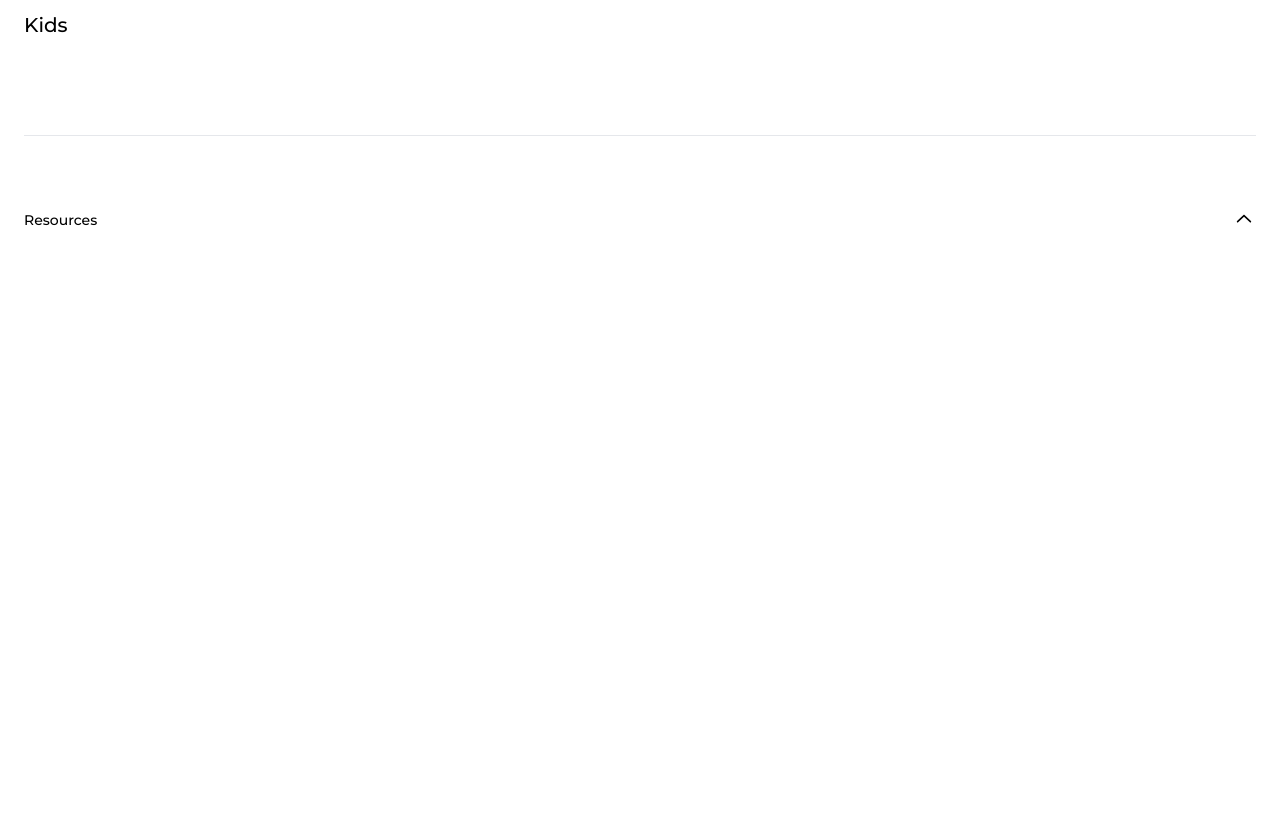
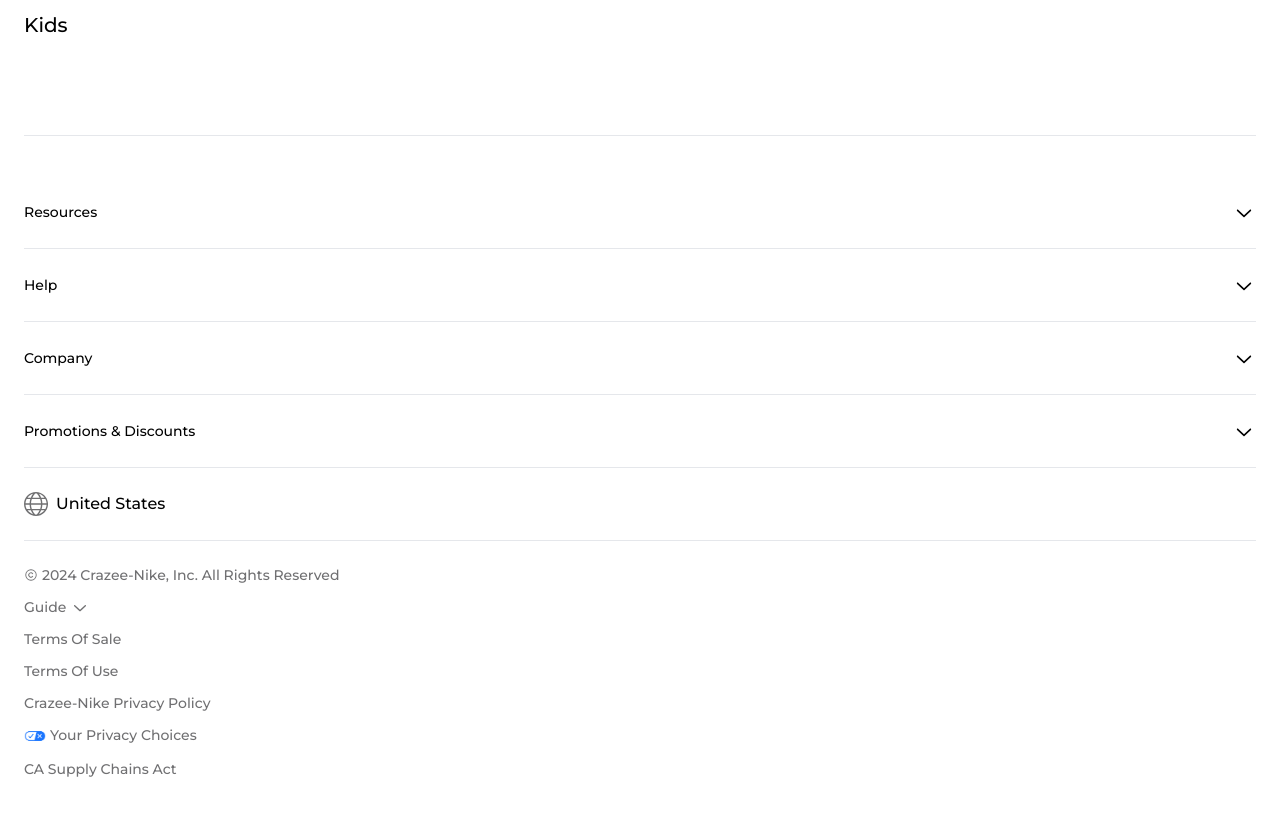
Before and after one commit to kouamherve/crazee-nike, a React (Create React App) app: page / in a window 1280 px wide. Shown: the part 4620-5435 px from the top of the page. Before the commit the page ends 4924 px from the top, so only its background shows below. Built offline with nearby package versions, Linux system fonts and the light colour scheme; a web font is replaced by a local one.

Commit message:
✨ F01: HOMEPAGE > Add Footer

```diff
--- a/src/components/pages/home/Footer.js
+++ b/src/components/pages/home/Footer.js
@@ -1,25 +1,58 @@
-import { useState } from "react";
 import FooterCard from "../../reusable-ui/FooterCard";
-import { resources } from "../navbar/menus/helpers";
+import { companies, helps, promotions, resources } from "./helpers";
+import { TfiWorld } from "react-icons/tfi";
+import { RxChevronDown } from "react-icons/rx";
+import { PiCopyright } from "react-icons/pi";
 
 export default function Footer() {
-  const [showDetail, setShowDetail] = useState(false);
-
-  const handleDetail = () => {
-    setShowDetail(!showDetail);
-  };
   const resource = resources;
+  const help = helps;
+  const company = companies;
+  const promotion = promotions;
 
   return (
     <div className="px-6 py-12">
       <div>
+        <FooterCard title="resources" resources={resource} className=" py-5" />
+        <FooterCard title="help" resources={help} className=" py-0" />
+        <FooterCard title="company" resources={company} className="py-0" />
         <FooterCard
-          showDetail={showDetail}
-          handleDetail={handleDetail}
-          title="resources"
-          resources={resource}
-          className=" py-6"
+          title="promotions & discounts"
+          resources={promotion}
+          className="py-0"
         />
+        <div>
+          <hr />
+          <div className=" py-6 flex items-center gap-2">
+            <TfiWorld className=" text-2xl text-secondary" />
+            <h3 className=" text-base font-medium">United States</h3>
+          </div>
+        </div>
+        <div>
+          <hr className=" pb-6" />
+          <ul className="text-sm text-secondary font-medium space-y-3">
+            <li className="flex items-center gap-1">
+              <PiCopyright />
+              <h4>2024 Crazee-Nike, Inc. All Rights Reserved</h4>
+            </li>
+            <li className="flex gap-1">
+              <h4>Guide</h4>
+              <RxChevronDown className=" text-xl" />
+            </li>
+            <li>Terms Of Sale</li>
+            <li>Terms Of Use</li>
+            <li>Crazee-Nike Privacy Policy</li>
+            <li className="flex gap-1">
+              <img
+                className=" size-[22px]"
+                src="./assets/privacy_choices.png"
+                alt="privacy choices"
+              />
+              <h4>Your Privacy Choices</h4>
+            </li>
+            <li>CA Supply Chains Act</li>
+          </ul>
+        </div>
       </div>
     </div>
   );
--- /dev/null
+++ b/src/components/pages/home/helpers.js
@@ -0,0 +1,36 @@
+export const resources = [
+  { detail: "Gift Cards" },
+  { detail: "Find A Store" },
+  { detail: "Become A Member" },
+  { detail: "Crazee-Nike X Nba" },
+  { detail: "Crazee-Nike Journal" },
+  { detail: "Site Feedback" },
+];
+
+export const helps = [
+  { detail: "Get Help" },
+  { detail: "Order Status" },
+  { detail: "Shipping And Delivery" },
+  { detail: "Returns" },
+  { detail: "Order Cancellation" },
+  { detail: "Payment Options" },
+  { detail: "Gift Card Balance" },
+  { detail: "Contact Us" },
+];
+
+export const companies = [
+  { detail: "About Crazee-Nike" },
+  { detail: "News" },
+  { detail: "Careers" },
+  { detail: "Investors" },
+  { detail: "Purpose" },
+  { detail: "Sustainability" },
+];
+
+export const promotions = [
+  { detail: "Student" },
+  { detail: "Military" },
+  { detail: "Teacher" },
+  { detail: "First Responders & Medical Professionals" },
+  { detail: "Birthday" },
+];
--- a/src/components/pages/navbar/menus/helpers.js
+++ b/src/components/pages/navbar/menus/helpers.js
@@ -12,12 +12,3 @@ export const allMenus = [
   { id: 4, title: "kids", content: <KidsMenu /> },
   { id: 5, title: "jordan", content: <JordanMenu /> },
 ];
-
-export const resources = [
-  { detail: "Gift Cards" },
-  { detail: "Find A Store" },
-  { detail: "Become A Member" },
-  { detail: "Crazee-Nike X Nba" },
-  { detail: "Crazee-Nike Journal" },
-  { detail: "Site Feedback" },
-];
--- a/src/components/reusable-ui/FooterCard.js
+++ b/src/components/reusable-ui/FooterCard.js
@@ -1,12 +1,13 @@
+import { useState } from "react";
 import { RxChevronUp, RxChevronDown } from "react-icons/rx";
 
-export default function FooterCard({
-  showDetail,
-  handleDetail,
-  resources,
-  title,
-  className,
-}) {
+export default function FooterCard({ resources, title, className }) {
+  const [showDetail, setShowDetail] = useState(false);
+
+  const handleDetail = (e) => {
+    e.stopPropagation();
+    setShowDetail(!showDetail);
+  };
   return (
     <div>
       <hr className={className} />
@@ -16,11 +17,11 @@ export default function FooterCard({
       >
         <h4 className=" text-sm font-medium capitalize">{title}</h4>
         <div className=" text-2xl cursor-pointer w-fit">
-          {showDetail ? <RxChevronDown /> : <RxChevronUp />}
+          {showDetail ? <RxChevronUp /> : <RxChevronDown />}
         </div>
       </div>
       {showDetail && (
-        <ul className=" text-secondary text-sm font-medium space-y-3">
+        <ul className=" pb-10 text-secondary text-sm font-medium space-y-3">
           {resources.map((res) => (
             <li key={res.detail}>{res.detail}</li>
           ))}
```
Also changed, not shown: public/assets/privacy_choices.png (added).
